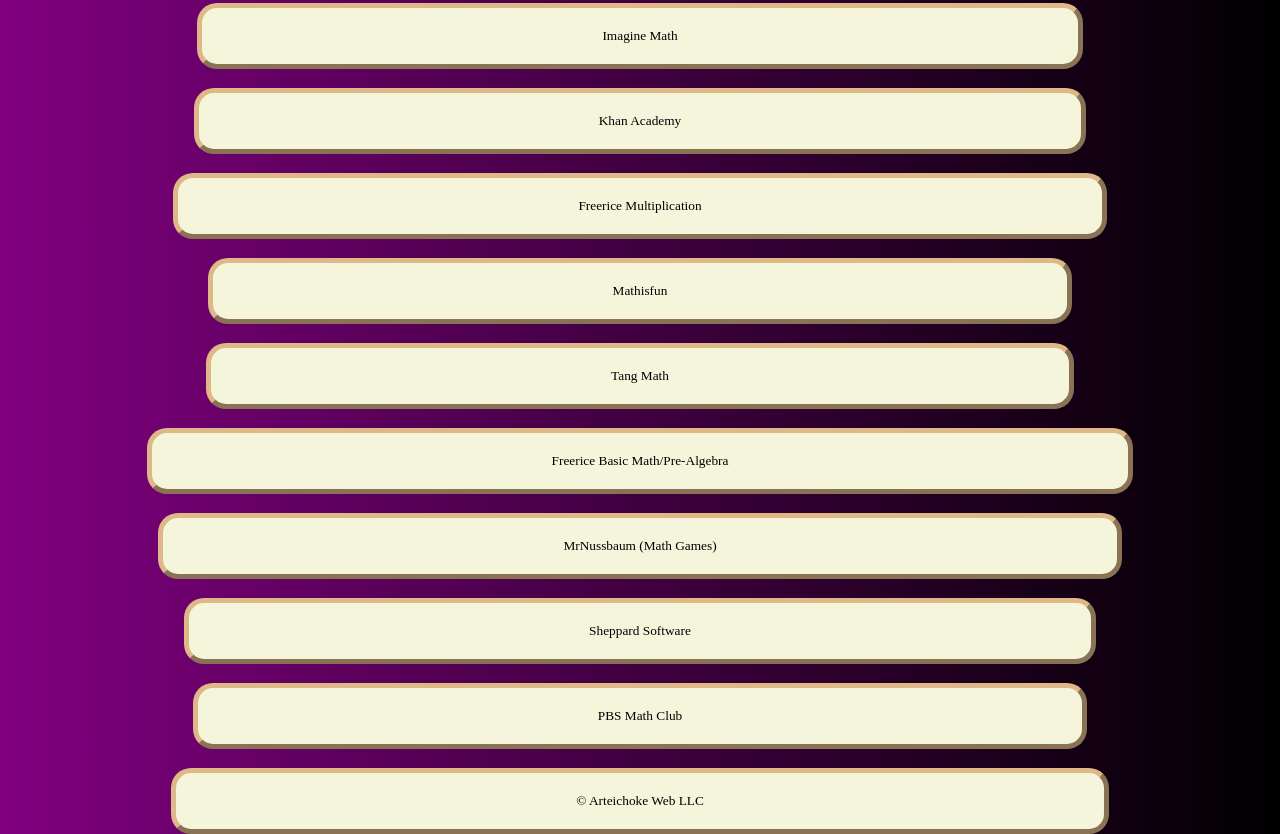
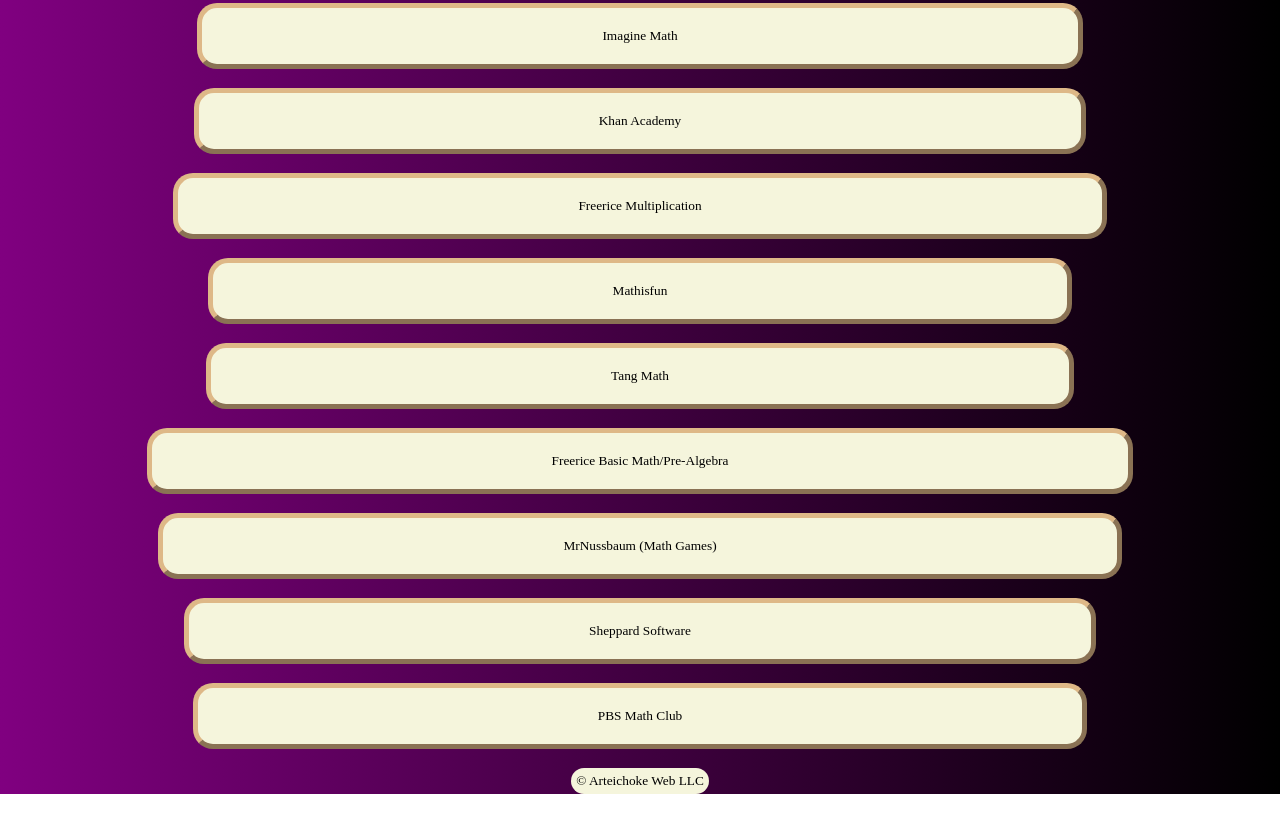
Before and after one commit to 10091120-ctrl/Mega-Math-Monster, a plain HTML site: page index.html in a window 1280 px wide. Shown: the part 2557-3391 px from the top of the page. After the commit the page ends 3351 px from the top, so only its background shows below. Drawn offline with Linux system fonts and the light colour scheme; a web font is replaced by a local one.

Commit message:
Update index.html

```diff
--- a/index.html
+++ b/index.html
@@ -44,6 +44,11 @@
       #title {
         border-color: aqua;
         border-width: thick;
+      }
+      #copy {
+        border-radius: 20px;
+        border: none;
+        padding: 5px;
       }
     </style>
   </head>
@@ -96,6 +101,6 @@
     <button onclick="window.open('https://whyy.pbslearningmedia.org/collection/pbs-math-club/')">PBS Math Club</button>
     <br/>
     <br/>
-    <button onclick="blank()">&copy Arteichoke Web LLC</button>
+    <button onclick="blank()" id="copy">&copy Arteichoke Web LLC</button>
   </body>
 </html>
```
